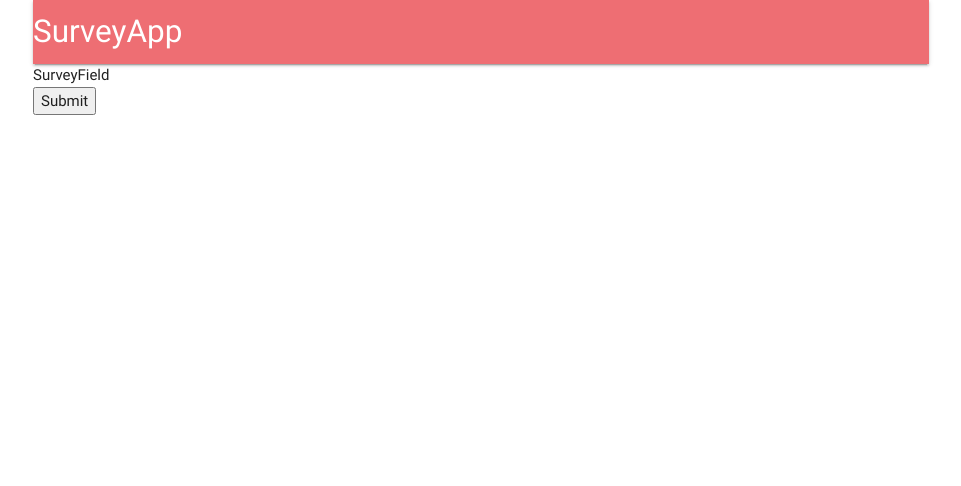
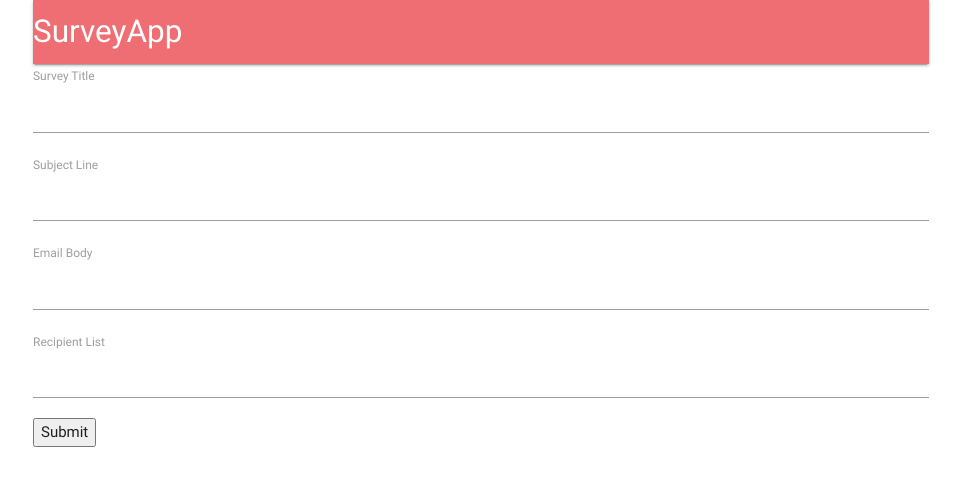
Before and after one commit to dmayes403/SurveyApp, a React (Create React App) app in the folder client/: page /surveys/new in a window 1280 px wide. Shown: the top 486 px of the page, without its empty margins (159-1120 px from the left). Built offline with nearby package versions, Linux system fonts and the light colour scheme; no server answers.

Commit message:
creating additional fields

```diff
--- a/client/src/components/surveys/SurveyField.js
+++ b/client/src/components/surveys/SurveyField.js
@@ -2,10 +2,13 @@
 // and text input.
 import React from 'react';
 
-export default () => {
+export default ({ input, label }) => {
+    // ^^ properties are automatically given through reactForm and through props added to Field element. This is the same as props.input
     return (
         <div>
-            SurveyField
+            <label>{label}</label>
+            <input {...input}/>
+            {/* ^^ this is the same as doing onBlur={input.onBlur} onChange={input.onChange} etc */}
         </div>
     );
 };
--- a/client/src/components/surveys/SurveyForm.js
+++ b/client/src/components/surveys/SurveyForm.js
@@ -6,7 +6,30 @@
     renderFields() {
         return (
             <div>
-                <Field type="text" name="title" component={SurveyField}/>
+                <Field
+                    type="text"
+                    name="title"
+                    component={SurveyField}
+                    label="Survey Title"
+                />
+                <Field
+                    type="text"
+                    name="subject"
+                    component={SurveyField}
+                    label="Subject Line"
+                />
+                <Field
+                    type="text"
+                    name="email"
+                    component={SurveyField}
+                    label="Email Body"
+                />
+                <Field
+                    type="text"
+                    name="emails"
+                    component={SurveyField}
+                    label="Recipient List"
+                />
             </div>
         );
     }
```
